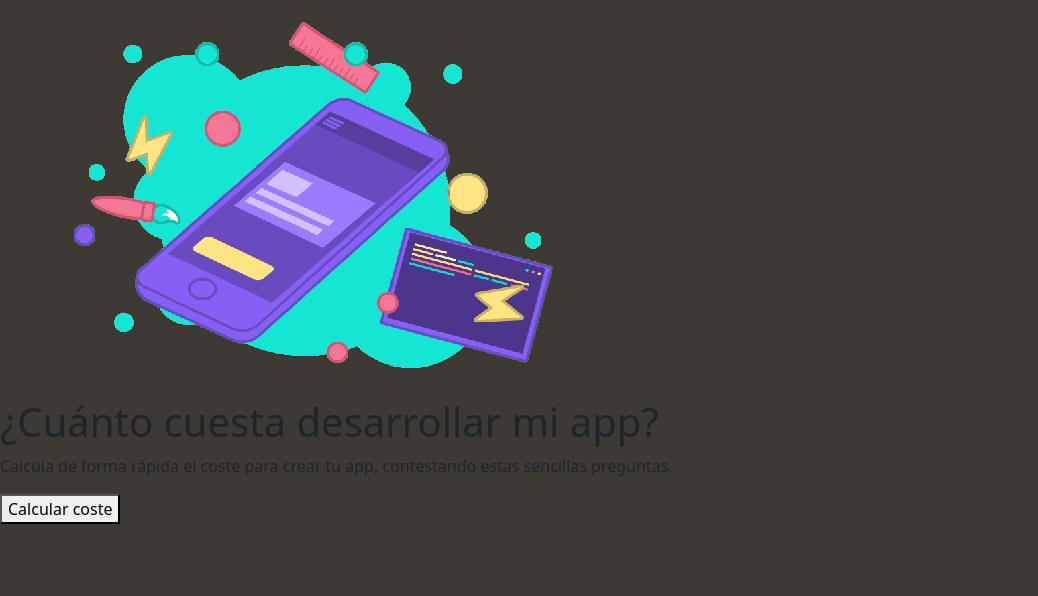
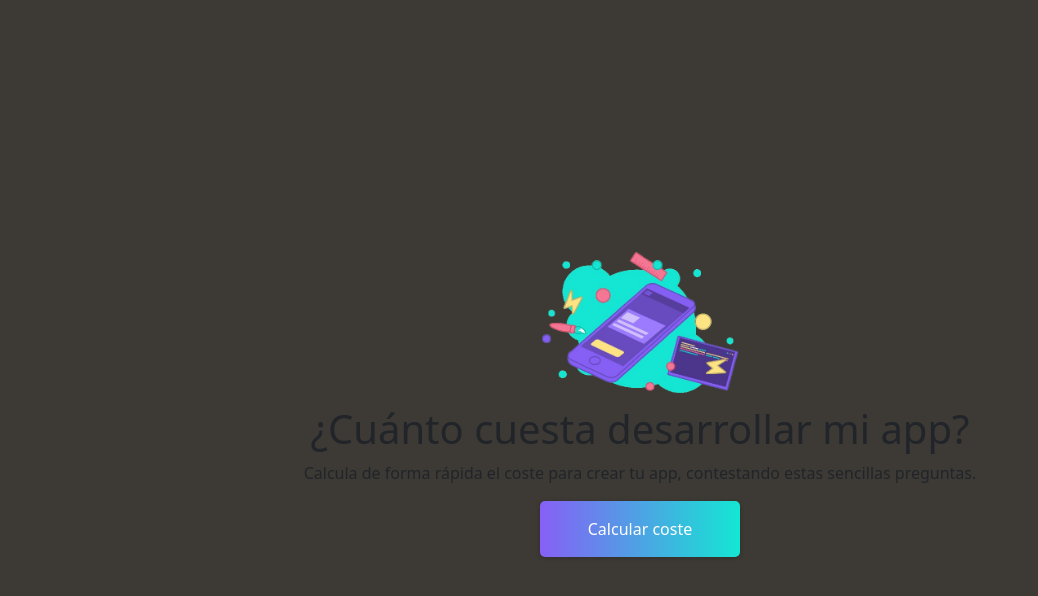
Before and after one commit to Karol-Ramirez03/trabajo-paginacion, a website built with Vite: page index.html in a window 1280 px wide. Shown: the whole page, without its empty margins (0-1038 px from the left). Built offline with nearby package versions, Linux system fonts and the light colour scheme.

Commit message:
un poquito de css

```diff
--- a/index.html
+++ b/index.html
@@ -14,7 +14,7 @@
       <img src="imagenes/primera imagen.png" alt="">
       <h1>¿Cuánto cuesta desarrollar mi <span>app</span>? </h1>
       <p>Calcula de forma rápida el coste para crear tu app, contestando estas sencillas preguntas.</p>
-      <button>Calcular coste</button>
+      <button class="boton">Calcular coste</button>
     </div>
   </body>
 </html>
--- a/style.css
+++ b/style.css
@@ -3,4 +3,24 @@
   background-color: #3D3935;
   height: 100vh;
   width: 100vw;
+  display: flex;
+  flex-direction: column;
+  align-items: center;
+  justify-content: center;
 }
+
+img {
+  width: 20%;
+}
+
+.boton {
+    display: inline-block;
+    padding: 1em 3em;
+    border: 0;
+    border-radius: 5px;
+    background-image: linear-gradient(to left, #14e6d3, #8660f5);
+    box-shadow: 0 1px 5px 0 rgba(0, 0, 0, .2);
+    color: #fff;
+    text-align: center;
+
+}
```
